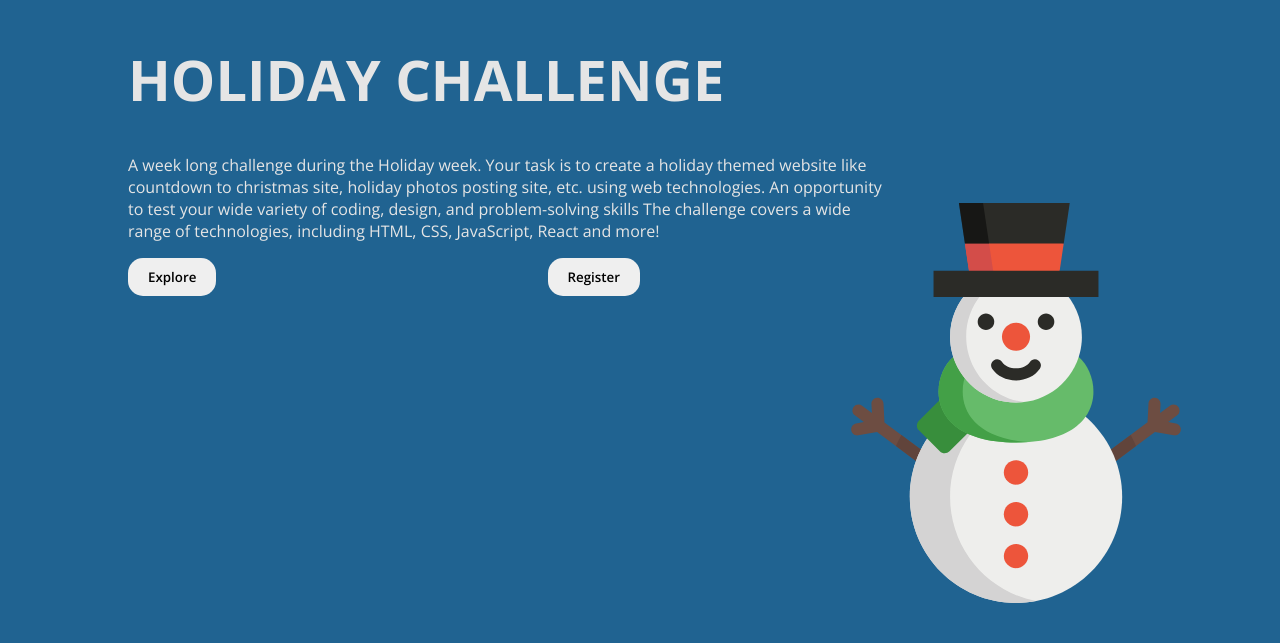
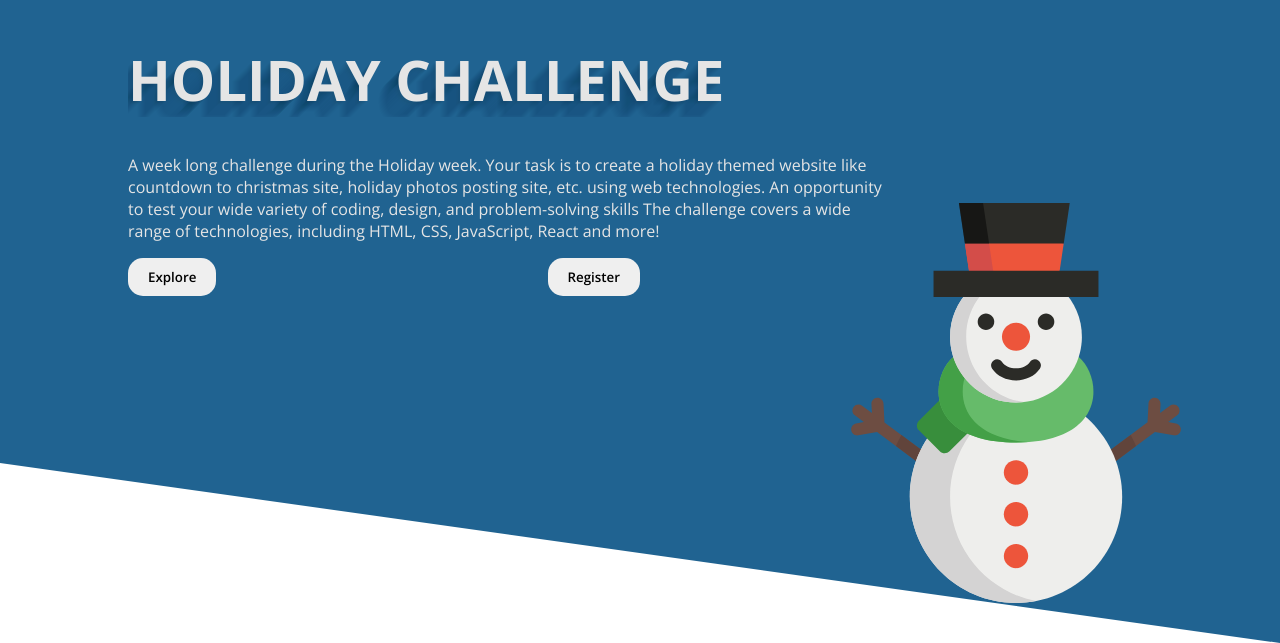
Before and after one commit to giridhar7632/Holiday-Challenge, a Next.js app: page / in a window 1280 px wide. Shown: the part 157-800 px from the top of the page. Built offline with nearby package versions, Linux system fonts and the light colour scheme.

Commit message:
added shadow

```diff
--- a/pages/index.js
+++ b/pages/index.js
@@ -11,6 +11,7 @@ export default function Home() {
       </Head>
 
       <main className={styles.main}>
+        <div className={styles.section}>
           <div className={styles.content}>
             <h1 className={styles.title}>
               HOLIDAY CHALLENGE
@@ -24,6 +25,12 @@ export default function Home() {
             </div>
           </div>
           <img src="/snowman.svg" alt="snowman" className={styles.snowman} />
+          <span className={styles.skewed} onScroll={() => {
+            var value = 10 + window.scrollY/60
+            this.style.transform = `skewY(${value}deg)`
+            console.log(value)
+          }}></span>
+        </div>
       </main>
     </div>
   )
--- a/styles/Home.module.css
+++ b/styles/Home.module.css
@@ -1,11 +1,15 @@
 .container {
   min-height: 100vh;
-  padding: 0 0.5rem;
   display: flex;
   flex-direction: column;
+  font-family: 'Open Sans', sans-serif;
+}
+.section{
   background: #206391;
   color: #E5E5E5;
-  font-family: 'Open Sans', sans-serif;
+  position: absolute;
+  width: 100vw;
+  height: 100vh;
 }
 .content{
   position: absolute;
@@ -15,6 +19,28 @@
 }
 .title{
   font-size: 56px;
+  text-shadow: 1px 1px 0 rgba(0,0,0,0.1);
+  text-shadow:
+    -1px 1px rgba(0,0,0,0.01),
+    -2px 2px rgba(0,0,0,0.03),
+    -3px 3px rgba(0,0,0,0.025),
+    -4px 4px rgba(0,0,0,0.02),
+    -5px 5px rgba(0,0,0,0.015),
+    -6px 6px rgba(0,0,0,0.01),
+    -7px 7px rgba(0,0,0,0.01),
+    -8px 8px rgba(0,0,0,0.01),
+    -9px 9px rgba(0,0,0,0.01),
+    -10px 10px rgba(0,0,0,0.01),
+    -11px 11px rgba(0,0,0,0.01),
+    -12px 12px rgba(0,0,0,0.01),
+    -13px 13px rgba(0,0,0,0.01),
+    -14px 14px rgba(0,0,0,0.01),
+    -15px 15px rgba(0,0,0,0.01),
+    -16px 16px rgba(0,0,0,0.01),
+    -17px 17px rgba(0,0,0,0.01),
+    -18px 18px rgba(0,0,0,0.01),
+    -19px 19px rgba(0,0,0,0.01),
+    -20px 20px rgba(0,0,0,0.01);
 }
 .snowman{
   height: 50vh;
@@ -36,3 +62,13 @@
   border-radius: 15px;
   font-weight: 600;
 }
+.skewed{
+  position: absolute;
+  bottom: -100%;
+  left: 0;
+  height: 100%;
+  width: 100vw;
+  background: #FFFFFF;
+  transform: skewY(8deg);
+  transform-origin: top right;
+}
--- a/styles/globals.css
+++ b/styles/globals.css
@@ -15,4 +15,5 @@ a {
 
 * {
   box-sizing: border-box;
+  overflow-x: hidden;
 }
```
Also changed, not shown: public/vercel.svg (deleted), 1 other file (tests, documents, lock files or other folders). Lines whose indentation alone changed are shown as unchanged.
